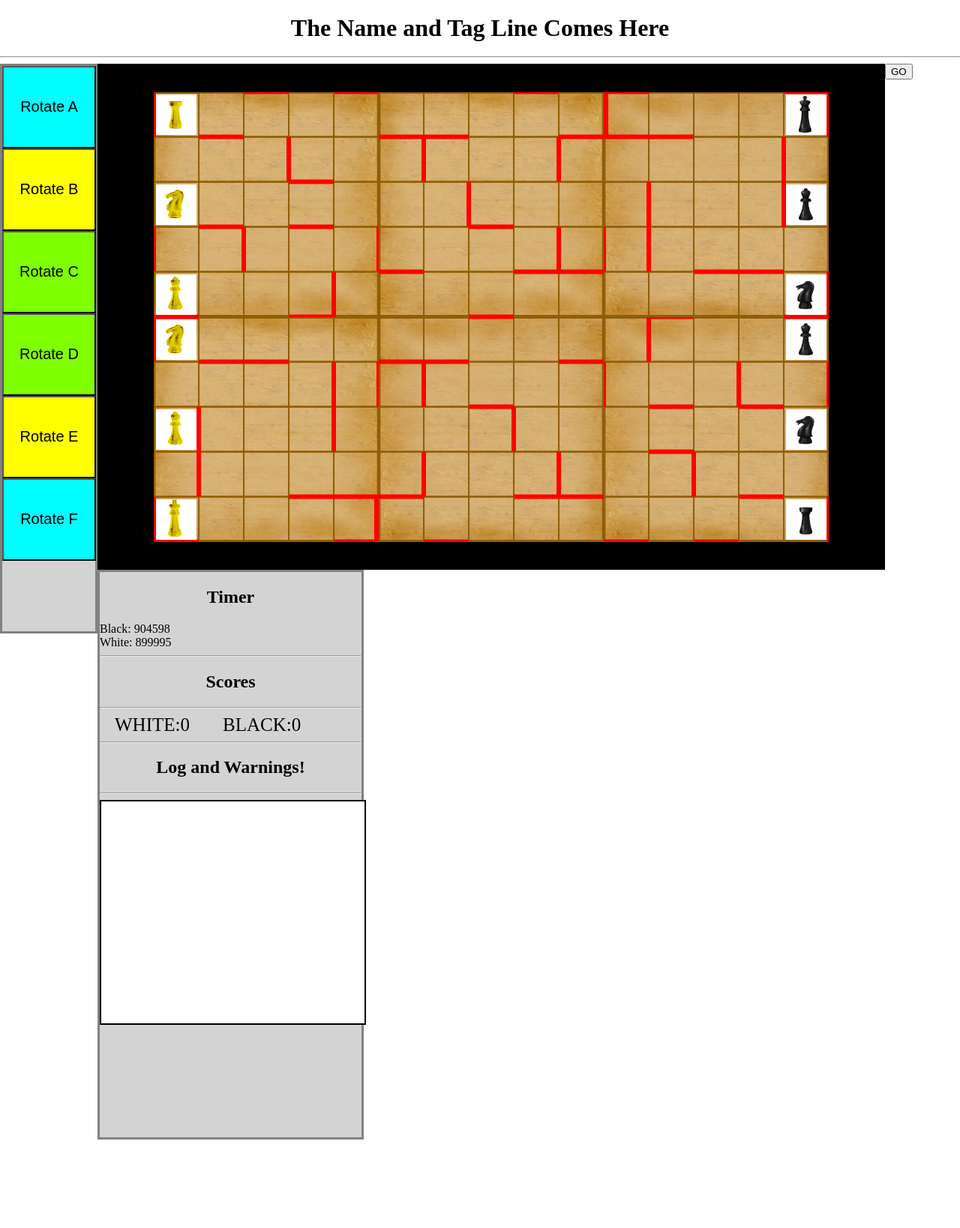
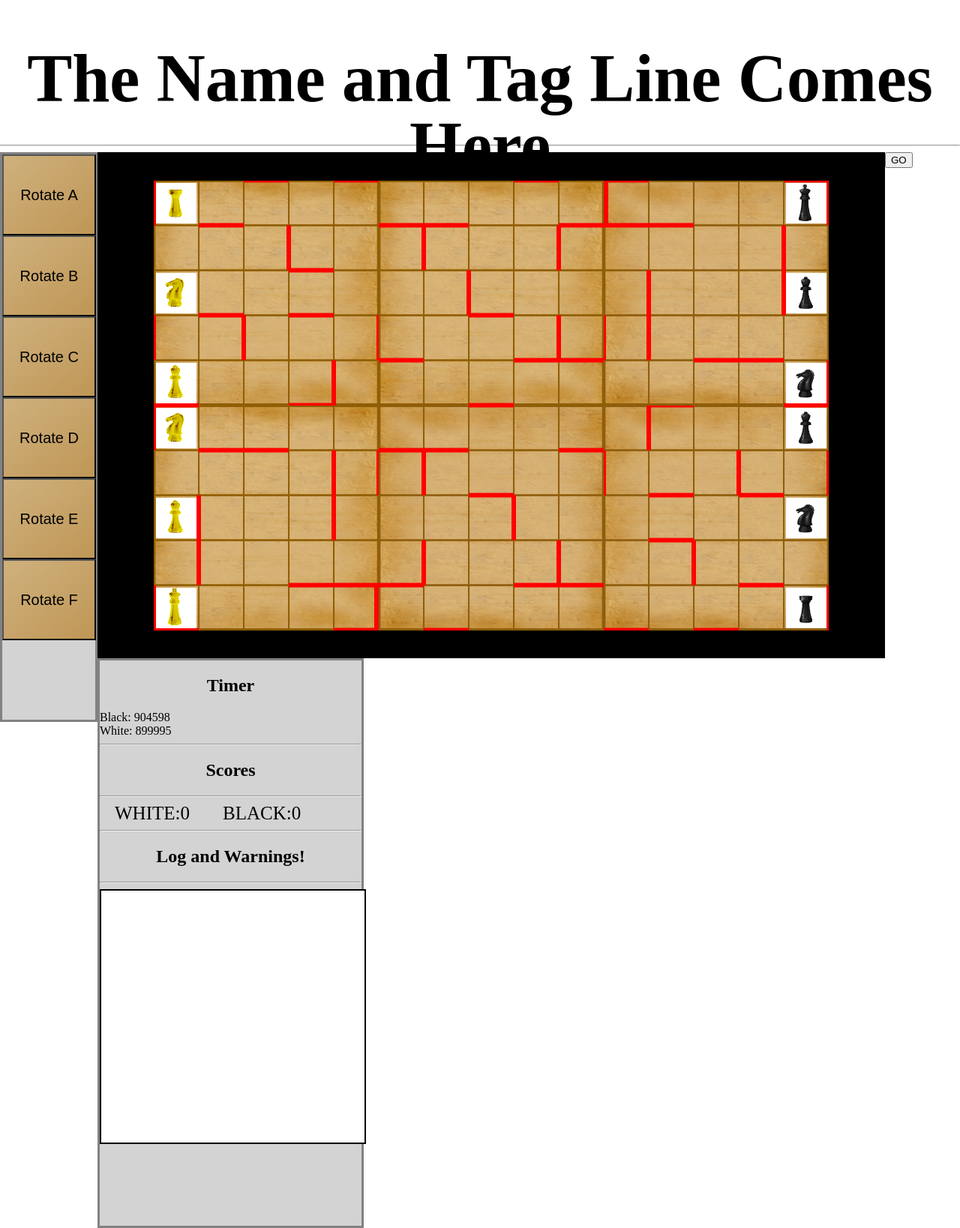
Before and after one commit to ar20603/MaybeFinal, a Django app: page / in a window 1280 px wide. Shown: the whole page at 75% size. Before the commit the page ends 1520 px from the top, so only its background shows below. Run offline with Django 3.2, Linux system fonts and the light colour scheme; a user stored in the database is signed in; data comes from the database, SQL or seed files in the repository.

Commit message:
style addde

```diff
--- a/static/style.css
+++ b/static/style.css
@@ -12,10 +12,12 @@ p {
 }
 
 .heading{
+	font-size: 45px;
 	color: black;
 	padding: 0;
 	margin: 0;
 	line-height: 1;
+	height: 125px;
 }
 h1,h2,h4{
 	text-align: center;
@@ -39,8 +41,9 @@ html, body{
 
 .rotateButton{
 	width: 125px;
-	height: 110px;
+	height: 108px;
 	font-size: 20px;
+  	background-image: linear-gradient(to bottom right, #cfb17d, #bf9656);
 }
 
 #chess{
@@ -58,6 +61,7 @@ html, body{
 	display: inline-block;
 	background-color: rgb(211,211,211) ;
 	border: 3px solid rgb(130,130,130);
+
 }
 
 .Score{
@@ -69,7 +73,7 @@ html, body{
 
 #Messages {
 	width : 355px;
-	height :300px;
+	height :340px;
 	background-color: white ;
 	border: 2px solid black;
 	overflow-y: scroll;
```
